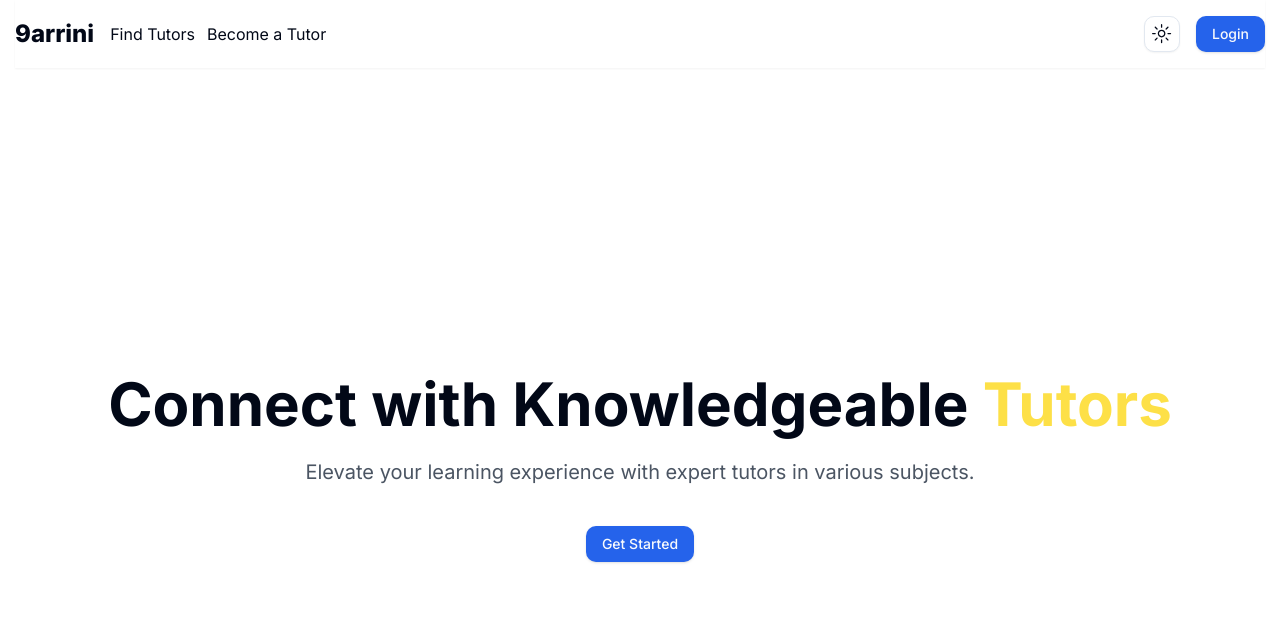
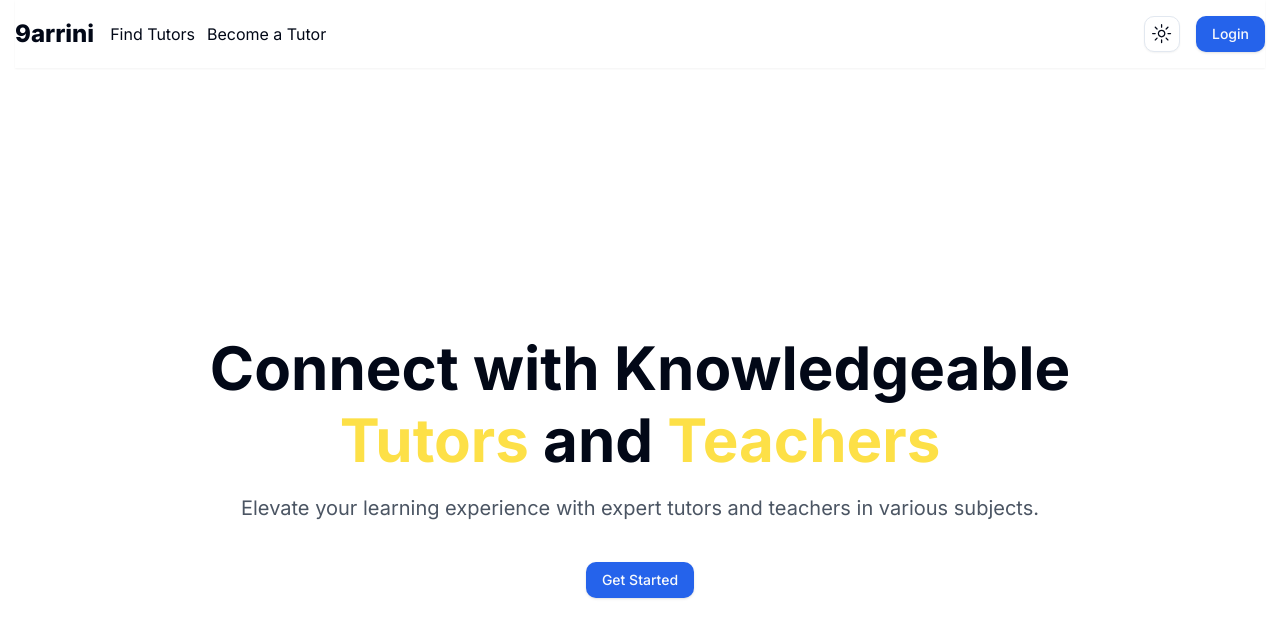
Before and after one commit to yessine-agrebi/frontend-v1, a Next.js app: page / in a window 1280 px wide. Shown: the top 638 px of the page. Built offline with nearby package versions, Linux system fonts and the light colour scheme.

Commit message:
fix hero

```diff
--- a/app/auth/signin/page.tsx
+++ b/app/auth/signin/page.tsx
@@ -23,11 +23,11 @@ const SignIn = () => {
         <CardHeader className="flex flex-col gap-4">
           <CardTitle>Sign In</CardTitle>
           <CardDescription>
-            <Link className="underline" href="/signup">
+            <Link className="underline" href="/auth/signup">
               Sign up as a Student
             </Link>{" "}
             or{" "}
-            <Link className="underline" href="/signup">
+            <Link className="underline" href="/auth/signup/tutor">
               Signup as a Tutor
             </Link>
           </CardDescription>
--- a/app/auth/signup/page.tsx
+++ b/app/auth/signup/page.tsx
@@ -35,7 +35,7 @@ const SignUp = () => {
 
   return (
     <div className="flex items-center justify-center mt-5">
-      <Card className="md:w-1/4 w-full">
+      <Card className="md:w-1/3 w-full">
         <CardHeader className="flex flex-col gap-4">
           <CardTitle>Sign Up</CardTitle>
           <CardDescription className="flex items-center gap-3">
--- /dev/null
+++ b/app/auth/signup/tutor/page.tsx
@@ -0,0 +1,11 @@
+import React from 'react'
+
+type Props = {}
+
+const SignUpTutor = (props: Props) => {
+  return (
+    <div>SignUpTutor</div>
+  )
+}
+
+export default SignUpTutor
--- a/components/Hero.tsx
+++ b/components/Hero.tsx
@@ -5,15 +5,18 @@ import { Button } from "./ui/button";
 const Hero = () => {
   return (
     <div className="h-screen flex flex-col justify-center items-center">
-      <h1 className="text-4xl md:text-6xl font-bold mb-6 text-center">
+      <h1 className="text-4xl md:text-6xl font-bold mb-6 text-center text-wrap flex flex-col items-center justify-center gap-3">
         Connect with Knowledgeable{" "}
-        <span className="text-yellow-300">Tutors</span>
+        <span>
+          <span className="text-yellow-300">Tutors</span> and{" "}
+          <span className="text-yellow-300">Teachers</span>
+        </span>
       </h1>
       <p className="text-lg md:text-xl text-gray-600 mb-10 text-center">
-        Elevate your learning experience with expert tutors in various subjects.
+        Elevate your learning experience with expert tutors and teachers in various subjects.
       </p>
       <Button className="">
-        <Link href="/user/login">Get Started</Link>
+        <Link href="/auth/signin">Get Started</Link>
       </Button>
     </div>
   );
--- a/components/Navbar.tsx
+++ b/components/Navbar.tsx
@@ -24,9 +24,11 @@ const Navbar = () => {
 
         <ul className="md:flex hidden items-start justify-center gap-3 ">
           <li>
-            <Link href="tutors">Find Tutors</Link>
+            <Link href="/tutors">Find Tutors</Link>
           </li>
-          <li>Become a Tutor</li>
+          <li>
+            <Link href="/auth/signup/tutor">Become a Tutor</Link>
+          </li>
         </ul>
       </div>
       <div className="md:flex hidden items-center gap-4">
--- a/components/isAuth.tsx
+++ b/components/isAuth.tsx
@@ -11,7 +11,7 @@ export default function isAuth(Component: any) {
 
     useEffect(() => {
       if (!auth) {
-        return redirect("/");
+        return redirect("/auth/signin");
       }
     }, []);
 
```
